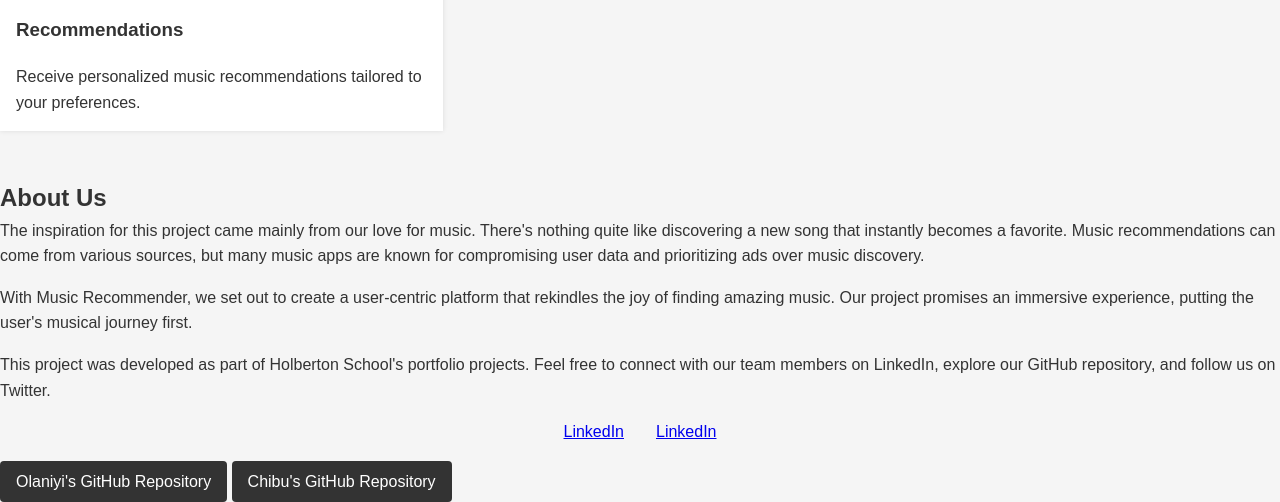
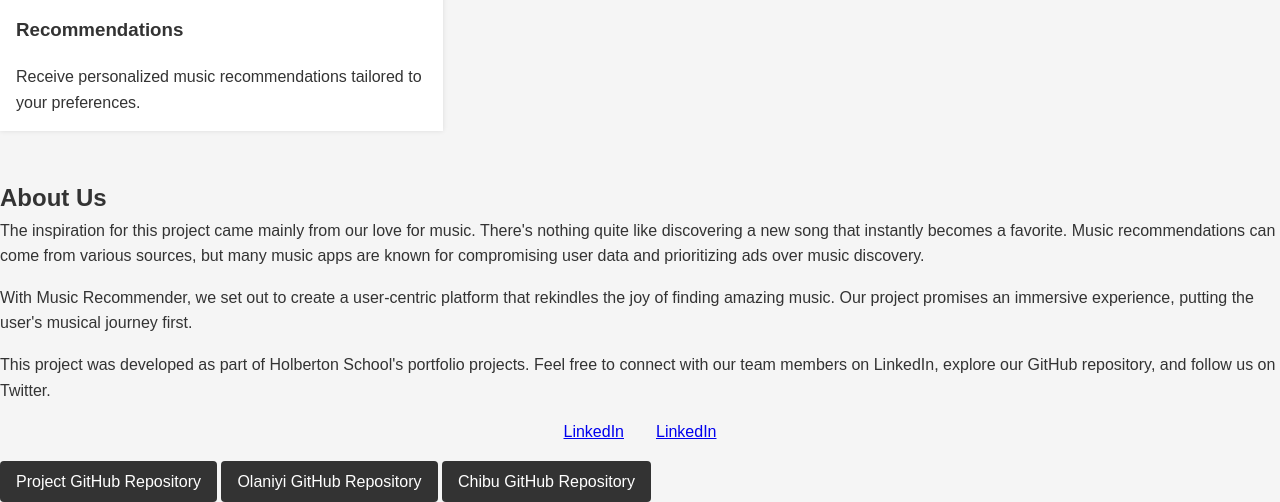
Before and after one commit to NicolasTfile/landing-page, a plain HTML site: page index.html in a window 1280 px wide. Shown: the part 477-979 px from the top of the page. Drawn offline with Linux system fonts and the light colour scheme.

Commit message:
Team member 1 updated his linkedin and github link

```diff
--- a/index.html
+++ b/index.html
@@ -50,8 +50,9 @@
             <li><a href="http://www.linkedin.com/in/olaniyi-agunloye" target="_blank">LinkedIn</a></li>
             <li><a href="https://www.linkedin.com/in/teammember2" target="_blank">LinkedIn</a></li>
         </ul>
-        <a class="btn" href="https://github.com/NicolasTfile/Music_Recommender" target="_blank">Olaniyi's GitHub Repository</a>
-	<a class="btn" href="https://github.com/" target="_blank">Chibu's GitHub Repository</a>
+        <a class="btn" href="https://github.com/NicolasTfile/Music_Recommender" target="_blank">Project GitHub Repository</a>
+	<a class="btn" href="https://github.com/NicolasTfile" target="_blank">Olaniyi GitHub Repository</a>
+	<a class="btn" href="https://github.com/" target="_blank">Chibu GitHub Repository</a>
     </section>
 
     <!-- Include your JavaScript file if needed -->
```
